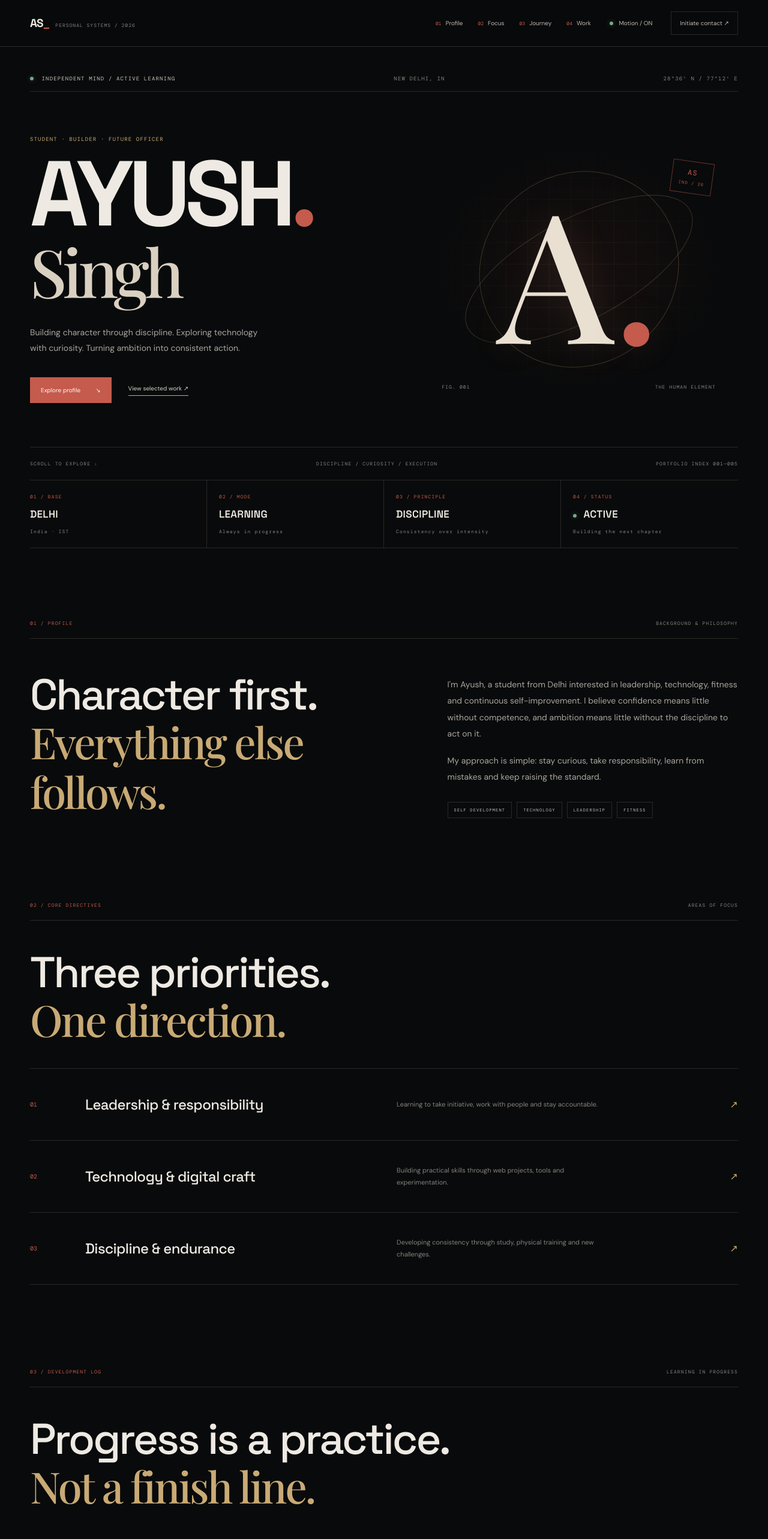
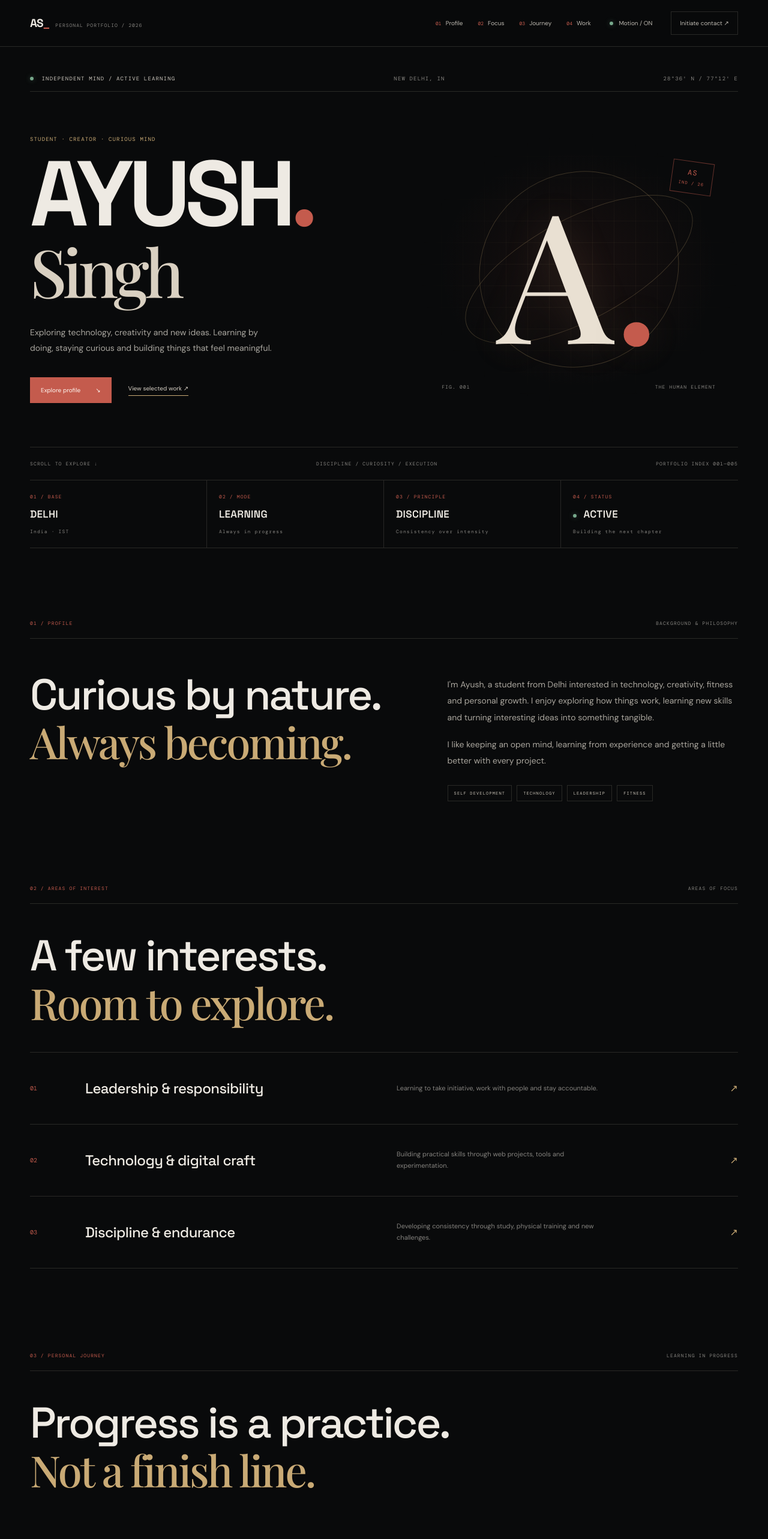
Before and after one commit to ayushsinghrajputt00-del/ayush-singh-portfolio, a React (Vite) app: page / in a window 1280 px wide. Shown: the top 2566 px of the page at 60% size. Built offline with nearby package versions, Linux system fonts and the light colour scheme; a web font is replaced by a local one.

Commit message:
Remove military and defence aspirant positioning from portfolio

```diff
--- a/src/main.jsx
+++ b/src/main.jsx
@@ -97,7 +97,7 @@ function App() {
   return <>
     <div className="progress"/>
     <header className="header">
-      <a className="brand" href="#top">AS<span>_</span><small>PERSONAL SYSTEMS / 2026</small></a>
+      <a className="brand" href="#top">AS<span>_</span><small>PERSONAL PORTFOLIO / 2026</small></a>
       <button className="menu-button" onClick={()=>setMenu(!menu)} aria-label="Toggle menu">☰</button>
       <nav className={menu?"nav open":"nav"}>{links.map(([n,t,h])=><a key={h} href={h} onClick={()=>setMenu(false)}><small>{n}</small>{t}</a>)}<button className="motion-button" onClick={()=>setSwarm(true)} disabled={swarm}><i/> {swarm?"Building…":"Motion / ON"}</button><a className="nav-cta" href="#contact">Initiate contact ↗</a></nav>
     </header>
@@ -106,9 +106,9 @@ function App() {
         <div className="hero-topline"><span><i/> INDEPENDENT MIND / ACTIVE LEARNING</span><span>NEW DELHI, IN</span><span>28°36' N / 77°12' E</span></div>
         <div className="hero-grid">
           <div className="hero-copy">
-            <p className="gold-label">STUDENT · BUILDER · FUTURE OFFICER</p>
+            <p className="gold-label">STUDENT · CREATOR · CURIOUS MIND</p>
             <h1>AYUSH<span className="red-dot">.</span><br/><em>Singh</em></h1>
-            <p className="hero-desc">Building character through discipline. Exploring technology with curiosity. Turning ambition into consistent action.</p>
+            <p className="hero-desc">Exploring technology, creativity and new ideas. Learning by doing, staying curious and building things that feel meaningful.</p>
             <div className="hero-links"><a className="button" href="#about">Explore profile <span>↘</span></a><a className="under-link" href="#work">View selected work ↗</a></div>
           </div>
           <div className="hero-art">
@@ -127,14 +127,14 @@ function App() {
       </section>
       <section className="section shell" id="about">
         <Reveal><div className="section-label"><span>01 / PROFILE</span><span>BACKGROUND & PHILOSOPHY</span></div></Reveal>
-        <div className="about-grid"><Reveal><h2>Character first.<br/><em>Everything else follows.</em></h2></Reveal><Reveal delay={.1}><div className="body-copy"><p>I'm Ayush, a student from Delhi interested in leadership, technology, fitness and continuous self-improvement. I believe confidence means little without competence, and ambition means little without the discipline to act on it.</p><p>My approach is simple: stay curious, take responsibility, learn from mistakes and keep raising the standard.</p><div className="profile-tags"><span>SELF DEVELOPMENT</span><span>TECHNOLOGY</span><span>LEADERSHIP</span><span>FITNESS</span></div></div></Reveal></div>
+        <div className="about-grid"><Reveal><h2>Curious by nature.<br/><em>Always becoming.</em></h2></Reveal><Reveal delay={.1}><div className="body-copy"><p>I'm Ayush, a student from Delhi interested in technology, creativity, fitness and personal growth. I enjoy exploring how things work, learning new skills and turning interesting ideas into something tangible.</p><p>I like keeping an open mind, learning from experience and getting a little better with every project.</p><div className="profile-tags"><span>SELF DEVELOPMENT</span><span>TECHNOLOGY</span><span>LEADERSHIP</span><span>FITNESS</span></div></div></Reveal></div>
       </section>
       <section className="section shell" id="focus">
-        <Reveal><div className="section-label"><span>02 / CORE DIRECTIVES</span><span>AREAS OF FOCUS</span></div><h2 className="section-heading">Three priorities.<br/><em>One direction.</em></h2></Reveal>
+        <Reveal><div className="section-label"><span>02 / AREAS OF INTEREST</span><span>AREAS OF FOCUS</span></div><h2 className="section-heading">A few interests.<br/><em>Room to explore.</em></h2></Reveal>
         <div className="focus-list">{focus.map(([n,t,d],i)=><Reveal key={n} delay={i*.07}><article className="focus-row"><span className="number">{n}</span><h3>{t}</h3><p>{d}</p><b>↗</b></article></Reveal>)}</div>
       </section>
       <section className="section shell" id="journey">
-        <Reveal><div className="section-label"><span>03 / DEVELOPMENT LOG</span><span>LEARNING IN PROGRESS</span></div><h2 className="section-heading">Progress is a practice.<br/><em>Not a finish line.</em></h2></Reveal>
+        <Reveal><div className="section-label"><span>03 / PERSONAL JOURNEY</span><span>LEARNING IN PROGRESS</span></div><h2 className="section-heading">Progress is a practice.<br/><em>Not a finish line.</em></h2></Reveal>
         <div className="timeline">{journey.map(([t,s,d],i)=><Reveal key={t} delay={i*.1}><article className="timeline-row"><span className="number">0{i+1}</span><div><h3>{t}</h3><p>{s}</p><small>{d}</small></div><b>↗</b></article></Reveal>)}</div>
       </section>
       <section className="section shell" id="work">
```
